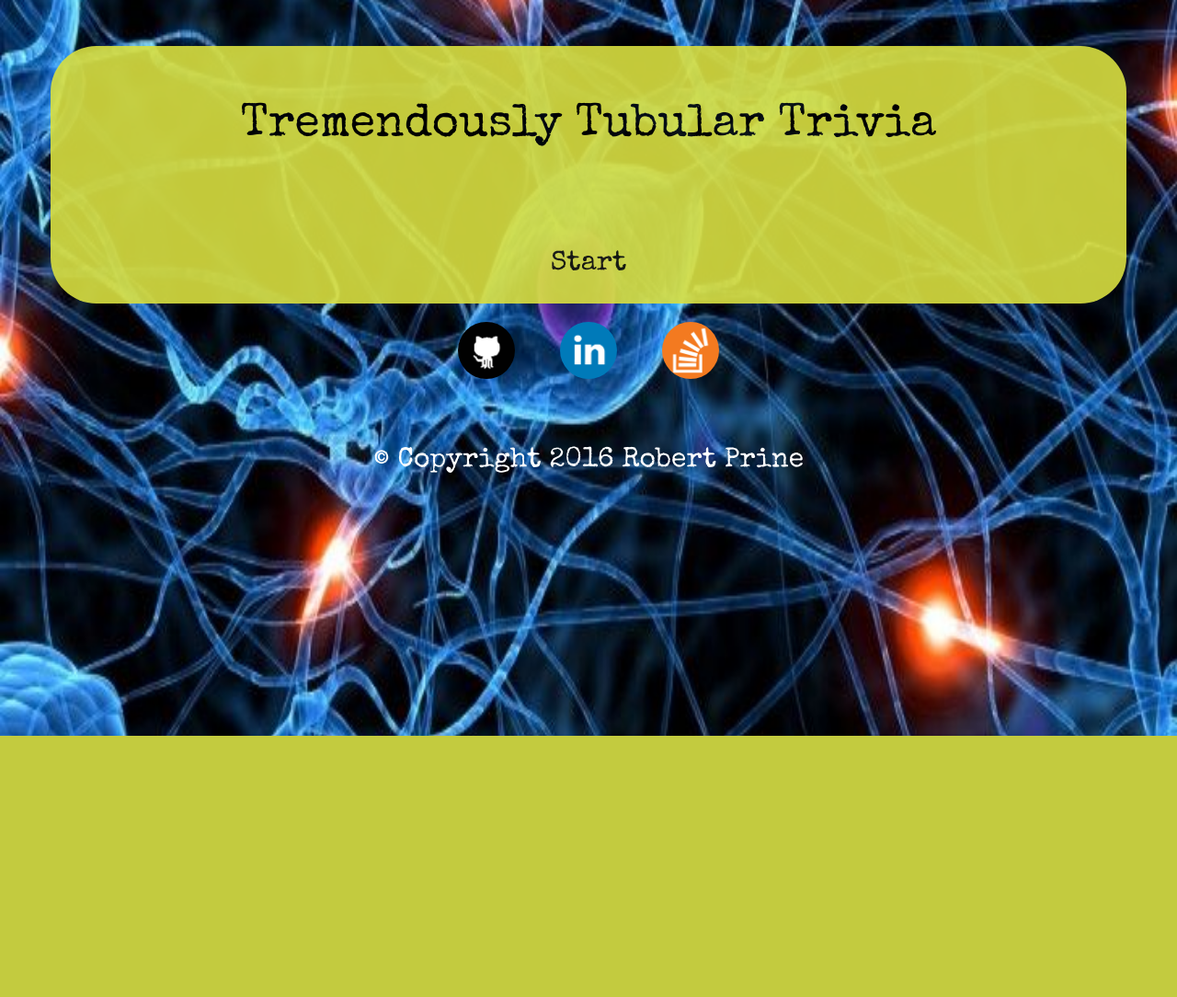
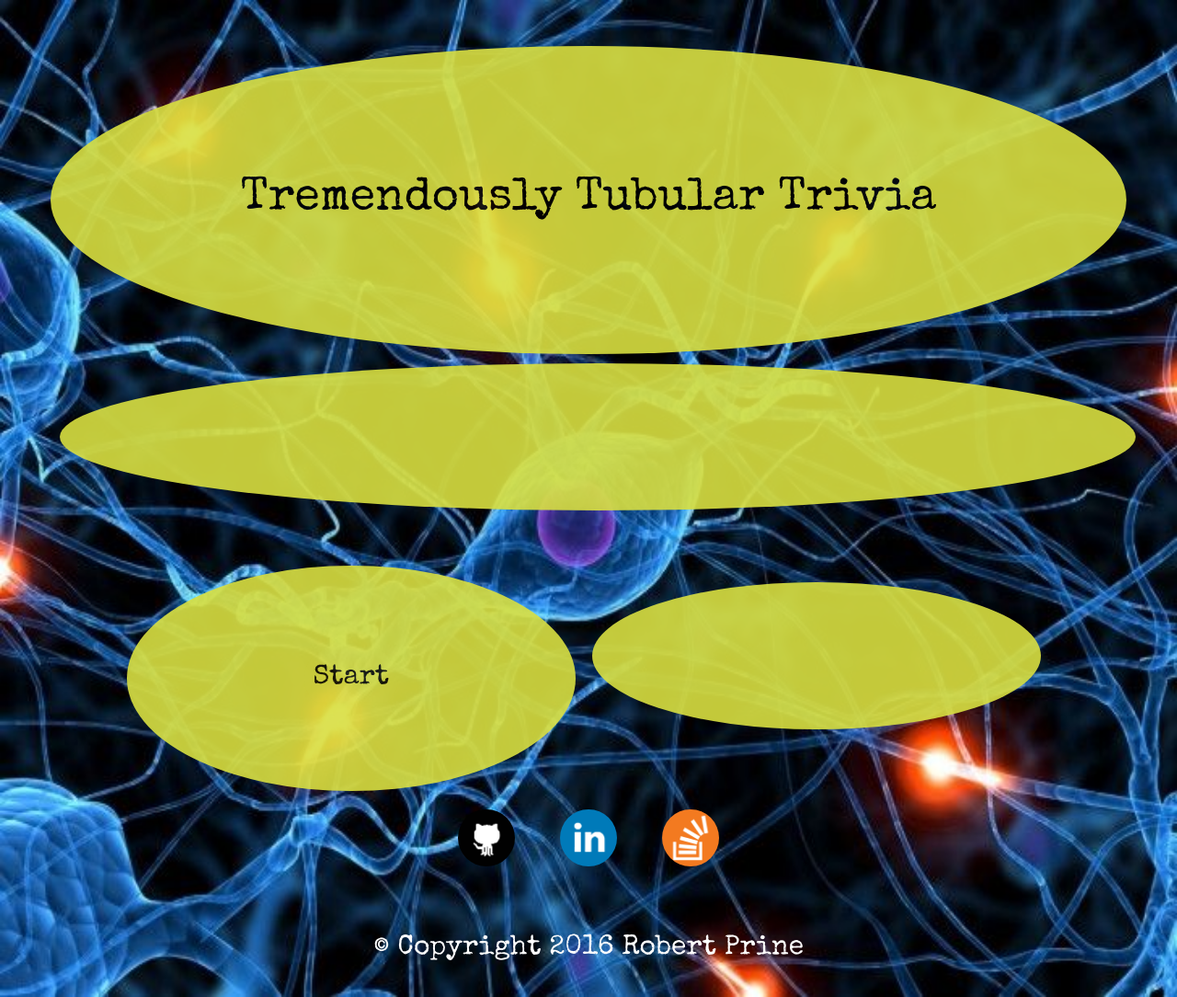
Before and after one commit to robertprine2/TriviaGame, a PHP site: page / in a window 1280 px wide. Shown: the whole page at 92% size. Before the commit the page ends 800 px from the top, so only its background shows below. Run offline with PHP 8.4, Linux system fonts and the light colour scheme.

Commit message:
Changed the css and layout of the website into rounded divs

```diff
--- a/assets/css/style.css
+++ b/assets/css/style.css
@@ -4,7 +4,7 @@ body {
 	color: black;
 	line-height: 1.5;
 	background-repeat: no-repeat;
-	background-size: 100% 1500px;
+	background-size: 100% 100%;
 	background-position: center;
 	font-family: 'Special Elite', cursive;
 	font-size: 30px;
@@ -15,14 +15,21 @@ body {
 	opacity: 0.9;
 	margin-top: 50px;
 	height: 100%;
-	-moz-border-radius: 50px;
-	-webkit-border-radius: 50px;
-	border-radius: 50px;
+	-moz-border-radius: 50%;
+	-webkit-border-radius: 50%;
+	border-radius: 50%;
+	padding: 80px;
 }
 
 h1 {
 	padding: 50px;
 	font-size: 50px;
+}
+
+.vcenter {
+    display: inline-block;
+    vertical-align: middle;
+    float: none;
 }
 
 /* Timer countdown */
@@ -39,6 +46,13 @@ h1 {
 
 /* buttons/answers */
 
+#buttons img {
+	-moz-border-radius: 50%;
+	-webkit-border-radius: 50%;
+	border-radius: 50%;
+	width: 250px;
+	height: 150px;
+}
 button {
 	background-color: #d9df41;
 	opacity: 0.9;
@@ -56,7 +70,9 @@ button:hover {
 	color: white;
 }
 
-
+#reset {
+	background-color: green;
+}
 
 /* Social Icons */
 
--- a/index.html
+++ b/index.html
@@ -14,11 +14,11 @@
 </head>
 <body>
 
-	<div class="container bgColor">
+	<div class="container">
 
 		<div class="row">
 
-			<div class="column-md-12">
+			<div class="col-sm-12 bgColor">
 				<h1>Tremendously Tubular Trivia</h1>
 			</div>
 
@@ -26,7 +26,7 @@
 
 		<div class="row">
 
-			<div class="column-md-12" id="question">
+			<div class="col-sm-12 bgColor" id="question">
 
 			</div>
 
@@ -34,12 +34,12 @@
 
 		<div class="row">
 
-			<div class="column-md-6" id="time">
-
+			<div class="col-sm-5 vcenter bgColor" id="buttons">
+				<button id="start">Start</button>
 			</div>
 
-			<div class="column-md-6" id="buttons">
-				<button id="start">Start</button>
+			<div class="col-sm-5 vcenter bgColor" id="time">
+
 			</div>
 
 		</div>
```
